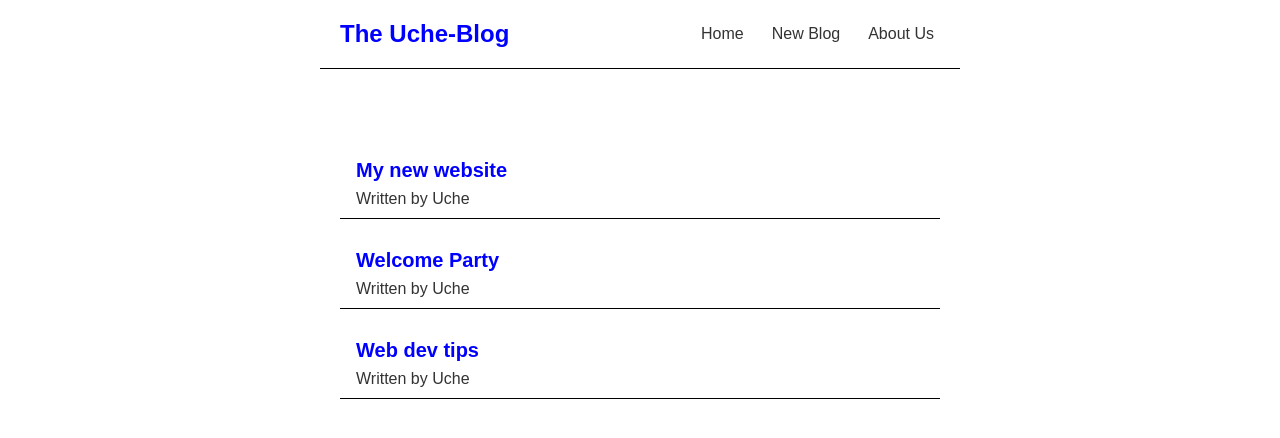
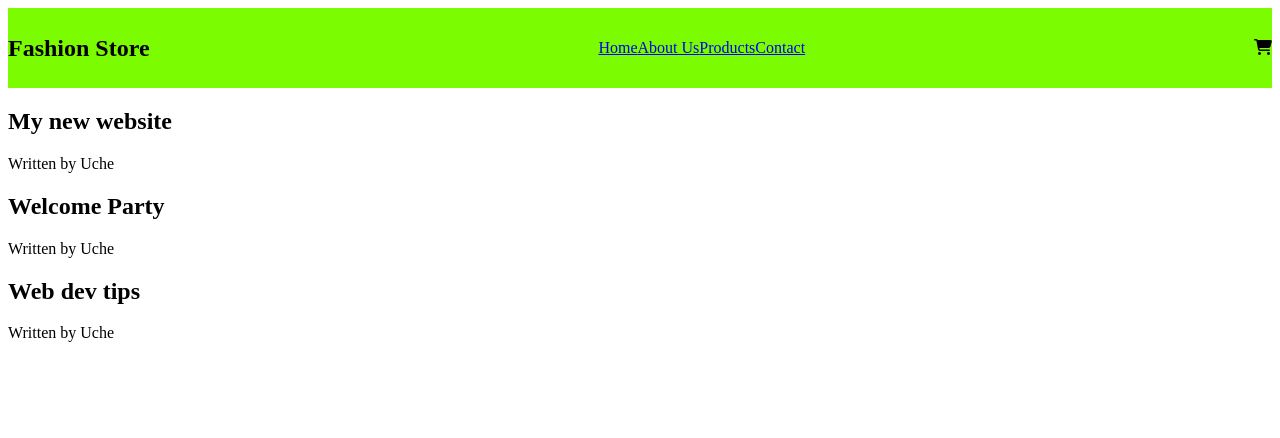
Before and after one commit to UceeCode/My-react-app, a React (Create React App) app: page / in a window 1280 px wide. Shown: the top 438 px of the page. Built offline with nearby package versions, Linux system fonts and the light colour scheme.

Commit message:
added cool stuffs

```diff
--- a/src/App.js
+++ b/src/App.js
@@ -1,6 +1,7 @@
 
 import Navbar from './Navbar'
 import Home from './Home'
+
 
 function MyComponent() {
   return (
--- a/src/Navbar.js
+++ b/src/Navbar.js
@@ -1,11 +1,15 @@
 const Navbar = () => {
     return (
         <nav className="navbar">
-            <h1>The Uche-Blog</h1>
+            <h1>Fashion Store</h1>
             <div className="links">
                 <a href="/">Home</a>
-                <a href="/create">New Blog</a>
                 <a href="/about">About Us</a>
+                <a href="/about">Products</a>
+                <a href="/about">Contact</a>
+            </div>
+            <div className="icon">
+                <i class="fa-solid fa-cart-shopping"></i>
             </div>
         </nav>
      );
--- a/src/index.css
+++ b/src/index.css
@@ -1,46 +1,12 @@
 @import url('https://fonts.googleapis.com/css2?family=Roboto+Slab&display=swap');
+@import url('https://cdnjs.cloudflare.com/ajax/libs/font-awesome/6.4.2/css/all.min.css');
 
 
-* {
-  margin: 0;
-  padding: 0;
-  font-family: sans-serif;
-  color: #333;
+.navbar{
+  height: 10vh;
+  width: 100%;
+  background-color: lawngreen;
+  display: flex;
+  justify-content: space-between;
+  align-items: center;
 }
-.navbar {
-  padding: 20px;
-  display: flex;
-  align-items: center;
-  max-width: 600px;
-  margin: 0 auto;
-  border-bottom: 1px solid black;
-}
-.navbar h1 {
-  color: blue;
-}
-.navbar .links {
-  margin-left: auto;
-}
-.navbar a {
-  margin-left: 16px;
-  text-decoration: none;
-  padding: 6px;
-}
-.navbar a:hover {
-  color: blue;
-}
-.content {
-  max-width: 600px;
-  margin: 40px auto;
-  padding: 20px;
-}
-.blog-preview{
-  padding: 10px 16px;
-  margin:  20px 0;
-  border-bottom: 1px solid black;
-}
-.blog-preview h2{
-  font-size: 20px;
-  color: blue;
-  margin-bottom: 8px;
-}
```
